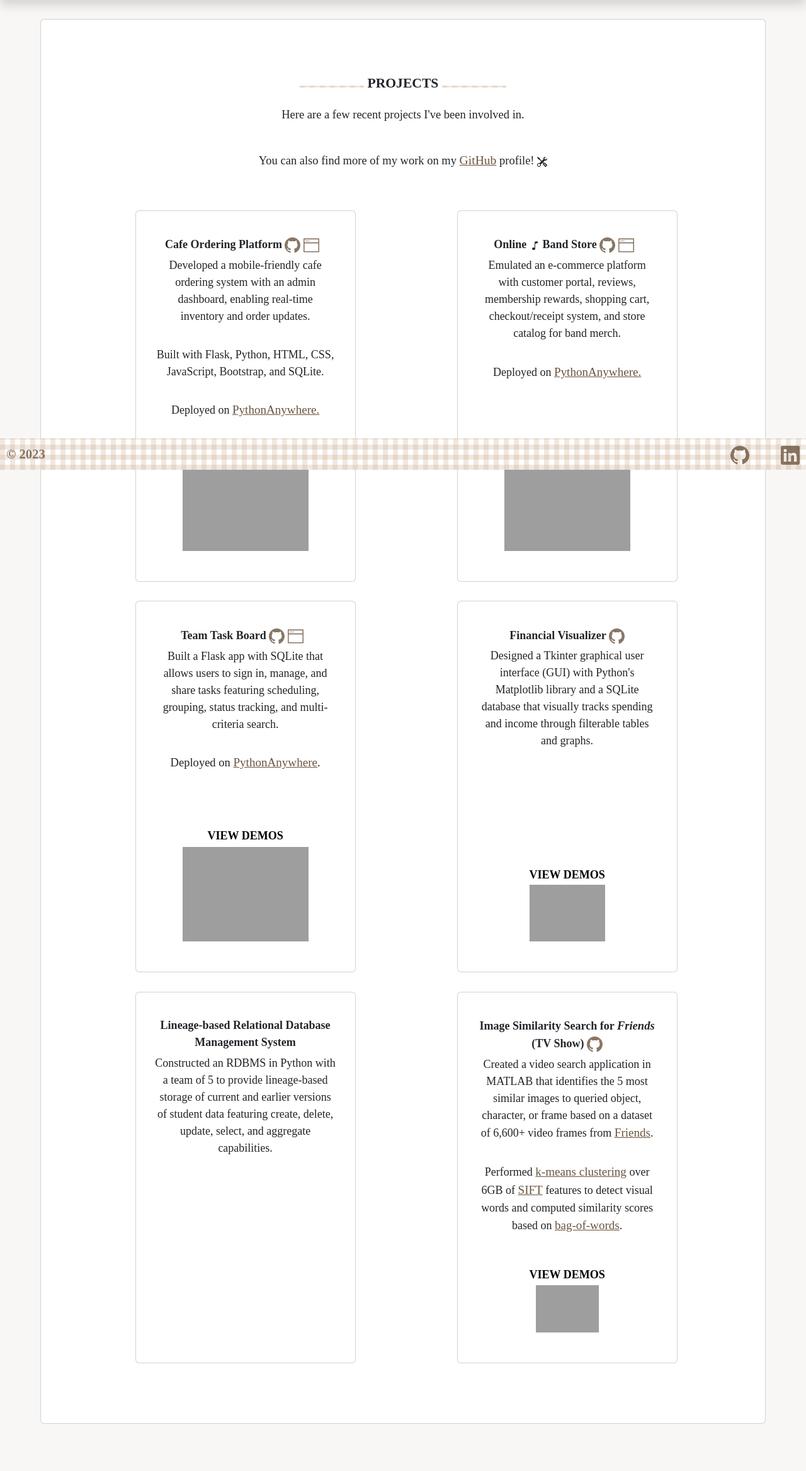
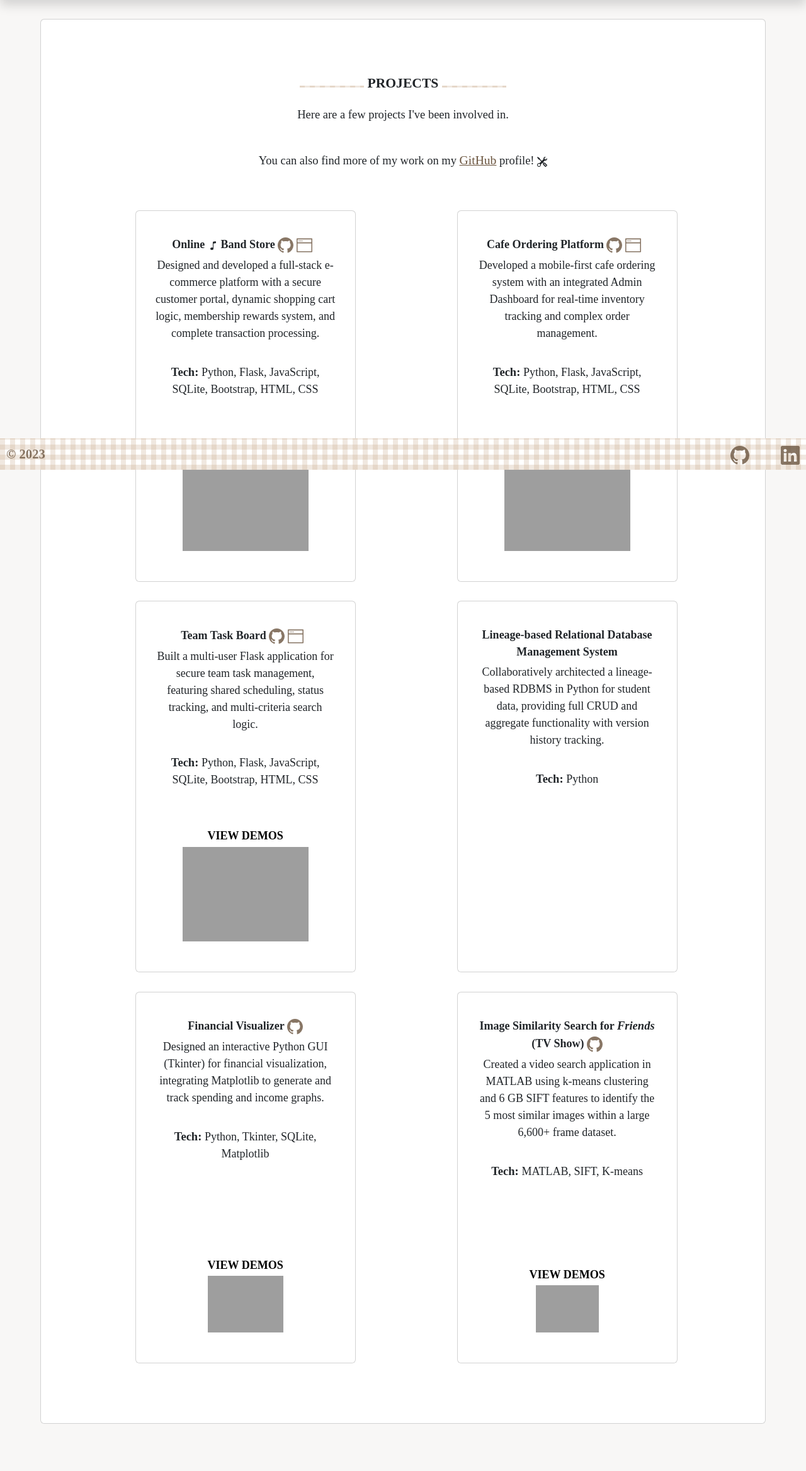
Before and after one commit to jschhie/portfolio, a Flask app: page /projects in a window 1280 px wide. Shown: the part 54-2390 px from the top of the page at 63% size. Run offline with Flask 3, Linux system fonts and the light colour scheme; some web fonts are replaced; grey boxes are pictures that could not be loaded.

Commit message:
fix: Reorder, reword projects and bio

```diff
--- a/website/templates/projects.html
+++ b/website/templates/projects.html
@@ -8,7 +8,7 @@
   </div>
 
   <div class="projects-body">
-    <p>Here are a few recent projects I've been involved in.</p>
+    <p>Here are a few projects I've been involved in.</p>
     <p>
       You can also find more of my work on my
       <span
@@ -31,193 +31,6 @@
   </div>
 
   <div class="projects-container">
-    <!-- ONLINE CAFE ORDERING SYSTEM -->
-    <div class="card project-box">
-      <p class="project-title">
-        Cafe Ordering Platform
-        <span class="icon-tag">
-          <a href="https://github.com/jschhie/Toast-Tab-Cafe" target="_blank">
-            <svg
-              xmlns="http://www.w3.org/2000/svg"
-              width="25"
-              height="25"
-              fill="currentColor"
-              class="bi bi-github"
-              viewBox="0 0 16 16"
-            >
-              <path
-                d="M8 0C3.58 0 0 3.58 0 8c0 3.54 2.29 6.53 5.47 7.59.4.07.55-.17.55-.38 0-.19-.01-.82-.01-1.49-2.01.37-2.53-.49-2.69-.94-.09-.23-.48-.94-.82-1.13-.28-.15-.68-.52-.01-.53.63-.01 1.08.58 1.23.82.72 1.21 1.87.87 2.33.66.07-.52.28-.87.51-1.07-1.78-.2-3.64-.89-3.64-3.95 0-.87.31-1.59.82-2.15-.08-.2-.36-1.02.08-2.12 0 0 .67-.21 2.2.82.64-.18 1.32-.27 2-.27.68 0 1.36.09 2 .27 1.53-1.04 2.2-.82 2.2-.82.44 1.1.16 1.92.08 2.12.51.56.82 1.27.82 2.15 0 3.07-1.87 3.75-3.65 3.95.29.25.54.73.54 1.48 0 1.07-.01 1.93-.01 2.2 0 .21.15.46.55.38A8.012 8.012 0 0 0 16 8c0-4.42-3.58-8-8-8z"
-              />
-            </svg>
-          </a>
-          <a href="https://sunrightcafe.pythonanywhere.com/" target="_blank">
-            <svg
-              xmlns="http://www.w3.org/2000/svg"
-              width="25"
-              height="25"
-              fill="currentColor"
-              class="bi bi-window-fullscreen"
-              viewBox="0 0 16 16"
-            >
-              <path
-                d="M3 3.5a.5.5 0 1 1-1 0 .5.5 0 0 1 1 0Zm1.5 0a.5.5 0 1 1-1 0 .5.5 0 0 1 1 0Zm1 .5a.5.5 0 1 0 0-1 .5.5 0 0 0 0 1Z"
-              />
-              <path
-                d="M.5 1a.5.5 0 0 0-.5.5v13a.5.5 0 0 0 .5.5h15a.5.5 0 0 0 .5-.5v-13a.5.5 0 0 0-.5-.5H.5ZM1 5V2h14v3H1Zm0 1h14v8H1V6Z"
-              />
-            </svg>
-          </a>
-        </span>
-      </p>
-      <p>
-        Developed a mobile-friendly cafe ordering system with an admin
-        dashboard, enabling real-time inventory and order updates.
-      </p>
-      <br />
-      <p>
-        Built with Flask, Python, HTML, CSS, JavaScript, Bootstrap, and SQLite.
-      </p>
-      <br />
-      <p>
-        Deployed on
-        <span
-          ><a href="https://sunrightcafe.pythonanywhere.com/" target="_blank"
-            >PythonAnywhere.</a
-          ></span
-        >
-      </p>
-      <br />
-      <br />
-      <button
-        class="demo-area img-btn"
-        data-bs-toggle="modal"
-        data-bs-target="#onlinecafe"
-      >
-        <p class="demo-text">VIEW DEMOS</p>
-        <img
-          src="https://github.com/jschhie/toast-tab-cafe/raw/main/demos/updated-modal-1.png"
-          width="200"
-        />
-      </button>
-      <!-- ONLINE CAFE ORDERING SYSTEM MODAL BOX -->
-      <div
-        class="modal fade"
-        id="onlinecafe"
-        tabindex="-1"
-        aria-labelledby="onlinecafeModal"
-        aria-hidden="true"
-      >
-        <div class="modal-dialog modal-dialog-centered">
-          <div class="modal-content">
-            <div class="modal-header">
-              <h1 class="modal-title fs-5" id="onlinecafeLabel">
-                Online Cafe Demo
-              </h1>
-              <button
-                type="button"
-                class="btn-close"
-                data-bs-dismiss="modal"
-                aria-label="Close"
-              ></button>
-            </div>
-            <!-- ONLINE CAFE ORDERING SYSTEM GALLERY -->
-            <div class="modal-body gallery" id="cafe-gallery">
-              <div id="cafe-carousel" class="carousel slide">
-                <div class="carousel-inner">
-                  <div class="carousel-item active">
-                    <img
-                      src="https://github.com/jschhie/toast-tab-cafe/raw/main/demos/updated-modal-1.png"
-                      width="350px"
-                      height="300px"
-                      class="selected-img d-block w-100"
-                    />
-                    <br />
-                    <p class="carousel-caption d-none d-md-block">
-                      Drink customization (1/2).
-                    </p>
-                  </div>
-                  <div class="carousel-item">
-                    <img
-                      src="https://github.com/jschhie/toast-tab-cafe/raw/main/demos/updated-modal-2.png"
-                      width="350px"
-                      height="300px"
-                      class="selected-img d-block w-100"
-                    />
-                    <br />
-                    <p class="carousel-caption d-none d-md-block">
-                      Drink customization (2/2).
-                    </p>
-                  </div>
-                  <div class="carousel-item">
-                    <img
-                      src="https://github.com/jschhie/toast-tab-cafe/raw/main/demos/updated-cart-2.png"
-                      width="350px"
-                      height="300px"
-                      class="selected-img d-block w-100"
-                    />
-                    <br />
-                    <p class="carousel-caption d-none d-md-block">
-                      Sample cart.
-                    </p>
-                  </div>
-                </div>
-                <!-- ONLINE CAFE PREV/NEXT BTN CONTROLS -->
-                <button
-                  class="carousel-control-prev"
-                  type="button"
-                  data-bs-target="#cafe-carousel"
-                  data-bs-slide="prev"
-                >
-                  <span aria-hidden="true">
-                    <svg
-                      xmlns="http://www.w3.org/2000/svg"
-                      fill="rgba(196, 164, 132, .65)"
-                      class="gallery-arrow bi bi-arrow-left-circle-fill"
-                      viewBox="0 0 16 16"
-                    >
-                      <path
-                        d="M8 0a8 8 0 1 0 0 16A8 8 0 0 0 8 0zm3.5 7.5a.5.5 0 0 1 0 1H5.707l2.147 2.146a.5.5 0 0 1-.708.708l-3-3a.5.5 0 0 1 0-.708l3-3a.5.5 0 1 1 .708.708L5.707 7.5H11.5z"
-                      />
-                    </svg>
-                  </span>
-                  <span class="visually-hidden">Previous</span>
-                </button>
-                <button
-                  class="carousel-control-next"
-                  type="button"
-                  data-bs-target="#cafe-carousel"
-                  data-bs-slide="next"
-                >
-                  <span aria-hidden="true">
-                    <svg
-                      xmlns="http://www.w3.org/2000/svg"
-                      fill="rgba(196, 164, 132, .65)"
-                      class="gallery-arrow bi bi-arrow-right-circle-fill"
-                      viewBox="0 0 16 16"
-                    >
-                      <path
-                        d="M8 0a8 8 0 1 1 0 16A8 8 0 0 1 8 0zM4.5 7.5a.5.5 0 0 0 0 1h5.793l-2.147 2.146a.5.5 0 0 0 .708.708l3-3a.5.5 0 0 0 0-.708l-3-3a.5.5 0 1 0-.708.708L10.293 7.5H4.5z"
-                      />
-                    </svg>
-                  </span>
-                  <span class="visually-hidden">Next</span>
-                </button>
-              </div>
-            </div>
-            <br />
-            <div class="modal-footer">
-              <button
-                type="button"
-                class="btn close-btn"
-                data-bs-dismiss="modal"
-              >
-                Close
-              </button>
-            </div>
-          </div>
-        </div>
-      </div>
-    </div>
 
     <!-- ONLINE MUSIC BAND STORE -->
     <div class="card project-box">
@@ -280,20 +93,12 @@
         </span>
       </p>
       <p>
-        Emulated an e-commerce platform with customer portal, reviews,
-        membership rewards, shopping cart, checkout/receipt system, and store
-        catalog for band merch.
+        Designed and developed a full-stack e-commerce platform with a secure customer portal, dynamic shopping cart logic, membership rewards system, and complete transaction processing.
       </p>
       <br />
       <p>
-        Deployed on
-        <span
-          ><a href="https://bandstore.pythonanywhere.com/" target="_blank"
-            >PythonAnywhere.</a
-          ></span
-        >
+        <span style="font-weight: bold;">Tech: </span> Python, Flask, JavaScript, SQLite, Bootstrap, HTML, CSS
       </p>
-      <br />
       <br />
       <button
         class="demo-area img-btn"
@@ -426,6 +231,185 @@
       </div>
     </div>
 
+    <!-- ONLINE CAFE ORDERING SYSTEM -->
+    <div class="card project-box">
+      <p class="project-title">
+        Cafe Ordering Platform
+        <span class="icon-tag">
+          <a href="https://github.com/jschhie/Toast-Tab-Cafe" target="_blank">
+            <svg
+              xmlns="http://www.w3.org/2000/svg"
+              width="25"
+              height="25"
+              fill="currentColor"
+              class="bi bi-github"
+              viewBox="0 0 16 16"
+            >
+              <path
+                d="M8 0C3.58 0 0 3.58 0 8c0 3.54 2.29 6.53 5.47 7.59.4.07.55-.17.55-.38 0-.19-.01-.82-.01-1.49-2.01.37-2.53-.49-2.69-.94-.09-.23-.48-.94-.82-1.13-.28-.15-.68-.52-.01-.53.63-.01 1.08.58 1.23.82.72 1.21 1.87.87 2.33.66.07-.52.28-.87.51-1.07-1.78-.2-3.64-.89-3.64-3.95 0-.87.31-1.59.82-2.15-.08-.2-.36-1.02.08-2.12 0 0 .67-.21 2.2.82.64-.18 1.32-.27 2-.27.68 0 1.36.09 2 .27 1.53-1.04 2.2-.82 2.2-.82.44 1.1.16 1.92.08 2.12.51.56.82 1.27.82 2.15 0 3.07-1.87 3.75-3.65 3.95.29.25.54.73.54 1.48 0 1.07-.01 1.93-.01 2.2 0 .21.15.46.55.38A8.012 8.012 0 0 0 16 8c0-4.42-3.58-8-8-8z"
+              />
+            </svg>
+          </a>
+          <a href="https://sunrightcafe.pythonanywhere.com/" target="_blank">
+            <svg
+              xmlns="http://www.w3.org/2000/svg"
+              width="25"
+              height="25"
+              fill="currentColor"
+              class="bi bi-window-fullscreen"
+              viewBox="0 0 16 16"
+            >
+              <path
+                d="M3 3.5a.5.5 0 1 1-1 0 .5.5 0 0 1 1 0Zm1.5 0a.5.5 0 1 1-1 0 .5.5 0 0 1 1 0Zm1 .5a.5.5 0 1 0 0-1 .5.5 0 0 0 0 1Z"
+              />
+              <path
+                d="M.5 1a.5.5 0 0 0-.5.5v13a.5.5 0 0 0 .5.5h15a.5.5 0 0 0 .5-.5v-13a.5.5 0 0 0-.5-.5H.5ZM1 5V2h14v3H1Zm0 1h14v8H1V6Z"
+              />
+            </svg>
+          </a>
+        </span>
+      </p>
+      <p>
+        Developed a mobile-first cafe ordering system with an integrated Admin Dashboard for real-time inventory tracking and complex order management.
+      </p>
+      <br />
+      <p>
+        <span style="font-weight: bold;">Tech: </span> Python, Flask, JavaScript, SQLite, Bootstrap, HTML, CSS
+      </p>
+      <br />
+      <br />
+      <button
+        class="demo-area img-btn"
+        data-bs-toggle="modal"
+        data-bs-target="#onlinecafe"
+      >
+        <p class="demo-text">VIEW DEMOS</p>
+        <img
+          src="https://github.com/jschhie/toast-tab-cafe/raw/main/demos/updated-modal-1.png"
+          width="200"
+        />
+      </button>
+
+      <!-- ONLINE CAFE ORDERING SYSTEM MODAL BOX -->
+      <div
+        class="modal fade"
+        id="onlinecafe"
+        tabindex="-1"
+        aria-labelledby="onlinecafeModal"
+        aria-hidden="true"
+      >
+        <div class="modal-dialog modal-dialog-centered">
+          <div class="modal-content">
+            <div class="modal-header">
+              <h1 class="modal-title fs-5" id="onlinecafeLabel">
+                Online Cafe Demo
+              </h1>
+              <button
+                type="button"
+                class="btn-close"
+                data-bs-dismiss="modal"
+                aria-label="Close"
+              ></button>
+            </div>
+            <!-- ONLINE CAFE ORDERING SYSTEM GALLERY -->
+            <div class="modal-body gallery" id="cafe-gallery">
+              <div id="cafe-carousel" class="carousel slide">
+                <div class="carousel-inner">
+                  <div class="carousel-item active">
+                    <img
+                      src="https://github.com/jschhie/toast-tab-cafe/raw/main/demos/updated-modal-1.png"
+                      width="350px"
+                      height="300px"
+                      class="selected-img d-block w-100"
+                    />
+                    <br />
+                    <p class="carousel-caption d-none d-md-block">
+                      Drink customization (1/2).
+                    </p>
+                  </div>
+                  <div class="carousel-item">
+                    <img
+                      src="https://github.com/jschhie/toast-tab-cafe/raw/main/demos/updated-modal-2.png"
+                      width="350px"
+                      height="300px"
+                      class="selected-img d-block w-100"
+                    />
+                    <br />
+                    <p class="carousel-caption d-none d-md-block">
+                      Drink customization (2/2).
+                    </p>
+                  </div>
+                  <div class="carousel-item">
+                    <img
+                      src="https://github.com/jschhie/toast-tab-cafe/raw/main/demos/updated-cart-2.png"
+                      width="350px"
+                      height="300px"
+                      class="selected-img d-block w-100"
+                    />
+                    <br />
+                    <p class="carousel-caption d-none d-md-block">
+                      Sample cart.
+                    </p>
+                  </div>
+                </div>
+                <!-- ONLINE CAFE PREV/NEXT BTN CONTROLS -->
+                <button
+                  class="carousel-control-prev"
+                  type="button"
+                  data-bs-target="#cafe-carousel"
+                  data-bs-slide="prev"
+                >
+                  <span aria-hidden="true">
+                    <svg
+                      xmlns="http://www.w3.org/2000/svg"
+                      fill="rgba(196, 164, 132, .65)"
+                      class="gallery-arrow bi bi-arrow-left-circle-fill"
+                      viewBox="0 0 16 16"
+                    >
+                      <path
+                        d="M8 0a8 8 0 1 0 0 16A8 8 0 0 0 8 0zm3.5 7.5a.5.5 0 0 1 0 1H5.707l2.147 2.146a.5.5 0 0 1-.708.708l-3-3a.5.5 0 0 1 0-.708l3-3a.5.5 0 1 1 .708.708L5.707 7.5H11.5z"
+                      />
+                    </svg>
+                  </span>
+                  <span class="visually-hidden">Previous</span>
+                </button>
+                <button
+                  class="carousel-control-next"
+                  type="button"
+                  data-bs-target="#cafe-carousel"
+                  data-bs-slide="next"
+                >
+                  <span aria-hidden="true">
+                    <svg
+                      xmlns="http://www.w3.org/2000/svg"
+                      fill="rgba(196, 164, 132, .65)"
+                      class="gallery-arrow bi bi-arrow-right-circle-fill"
+                      viewBox="0 0 16 16"
+                    >
+                      <path
+                        d="M8 0a8 8 0 1 1 0 16A8 8 0 0 1 8 0zM4.5 7.5a.5.5 0 0 0 0 1h5.793l-2.147 2.146a.5.5 0 0 0 .708.708l3-3a.5.5 0 0 0 0-.708l-3-3a.5.5 0 1 0-.708.708L10.293 7.5H4.5z"
+                      />
+                    </svg>
+                  </span>
+                  <span class="visually-hidden">Next</span>
+                </button>
+              </div>
+            </div>
+            <br />
+            <div class="modal-footer">
+              <button
+                type="button"
+                class="btn close-btn"
+                data-bs-dismiss="modal"
+              >
+                Close
+              </button>
+            </div>
+          </div>
+        </div>
+      </div>
+    </div>
+
     <!-- TEAM TASK BOARD -->
     <div class="card project-box">
       <p class="project-title">
@@ -465,18 +449,11 @@
         </span>
       </p>
       <p>
-        Built a Flask app with SQLite that allows users to sign in, manage, and
-        share tasks featuring scheduling, grouping, status tracking, and
-        multi-criteria search.
+        Built a multi-user Flask application for secure team task management, featuring shared scheduling, status tracking, and multi-criteria search logic.
       </p>
       <br />
       <p>
-        <span
-          >Deployed on
-          <a href="https://jschhie.pythonanywhere.com/" target="_blank"
-            >PythonAnywhere</a
-          >.</span
-        >
+        <span style="font-weight: bold;">Tech: </span> Python, Flask, JavaScript, SQLite, Bootstrap, HTML, CSS
       </p>
       <br />
       <button
@@ -533,6 +510,20 @@
       </div>
     </div>
 
+    <!-- LINEAGE RDBMS -->
+    <div class="card project-box">
+      <p class="project-title">
+        Lineage-based Relational Database Management System
+      </p>
+      <p>
+        Collaboratively architected a lineage-based RDBMS in Python for student data, providing full CRUD and aggregate functionality with version history tracking.
+      </p>
+      <br />
+      <p>
+        <span style="font-weight: bold;">Tech: </span> Python
+      </p>
+    </div>
+
     <!-- FINANCIAL VISUALIZER -->
     <div class="card project-box">
       <p class="project-title">
@@ -556,9 +547,11 @@
         </a>
       </p>
       <p>
-        Designed a Tkinter graphical user interface (GUI) with Python's
-        Matplotlib library and a SQLite database that visually tracks spending
-        and income through filterable tables and graphs.
+        Designed an interactive Python GUI (Tkinter) for financial visualization, integrating Matplotlib to generate and track spending and income graphs.
+      </p>
+      <br />
+      <p>
+        <span style="font-weight: bold;">Tech: </span> Python, Tkinter, SQLite, Matplotlib
       </p>
       <br />
       <button
@@ -692,19 +685,6 @@
       </div>
     </div>
 
-    <!-- LINEAGE RDBMS -->
-    <div class="card project-box">
-      <p class="project-title">
-        Lineage-based Relational Database Management System
-      </p>
-      <p>
-        Constructed an RDBMS in Python with a team of 5 to provide lineage-based
-        storage of current and earlier versions of student data featuring
-        create, delete, update, select, and aggregate capabilities.
-      </p>
-      <br />
-    </div>
-
     <!-- IMAGE SIMILARITY SEARCH -->
     <div class="card project-box">
       <p class="project-title">
@@ -728,41 +708,11 @@
         </a>
       </p>
       <p>
-        Created a video search application in MATLAB that identifies the 5 most
-        similar images to queried object, character, or frame based on a dataset
-        of 6,600+ video frames from
-        <span
-          ><a href="https://en.wikipedia.org/wiki/Friends" target="_blank"
-            >Friends</a
-          ></span
-        >.
+        Created a video search application in MATLAB using k-means clustering and 6 GB SIFT features to identify the 5 most similar images within a large 6,600+ frame dataset.
       </p>
       <br />
       <p>
-        Performed
-        <span
-          ><a
-            href="https://en.wikipedia.org/wiki/K-means_clustering"
-            target="_blank"
-            >k-means clustering</a
-          ></span
-        >
-        over 6GB of
-        <span
-          ><a
-            href="https://en.wikipedia.org/wiki/Scale-invariant_feature_transform"
-            target="_blank"
-            >SIFT</a
-          ></span
-        >
-        features to detect visual words and computed similarity scores based on
-        <span
-          ><a
-            href="https://en.wikipedia.org/wiki/Bag-of-words_model"
-            target="_blank"
-            >bag-of-words</a
-          ></span
-        >.
+        <span style="font-weight: bold;">Tech: </span> MATLAB, SIFT, K-means
       </p>
       <br />
       <button
```
Also changed, not shown: website/templates/about.html (+13 -13 lines).
